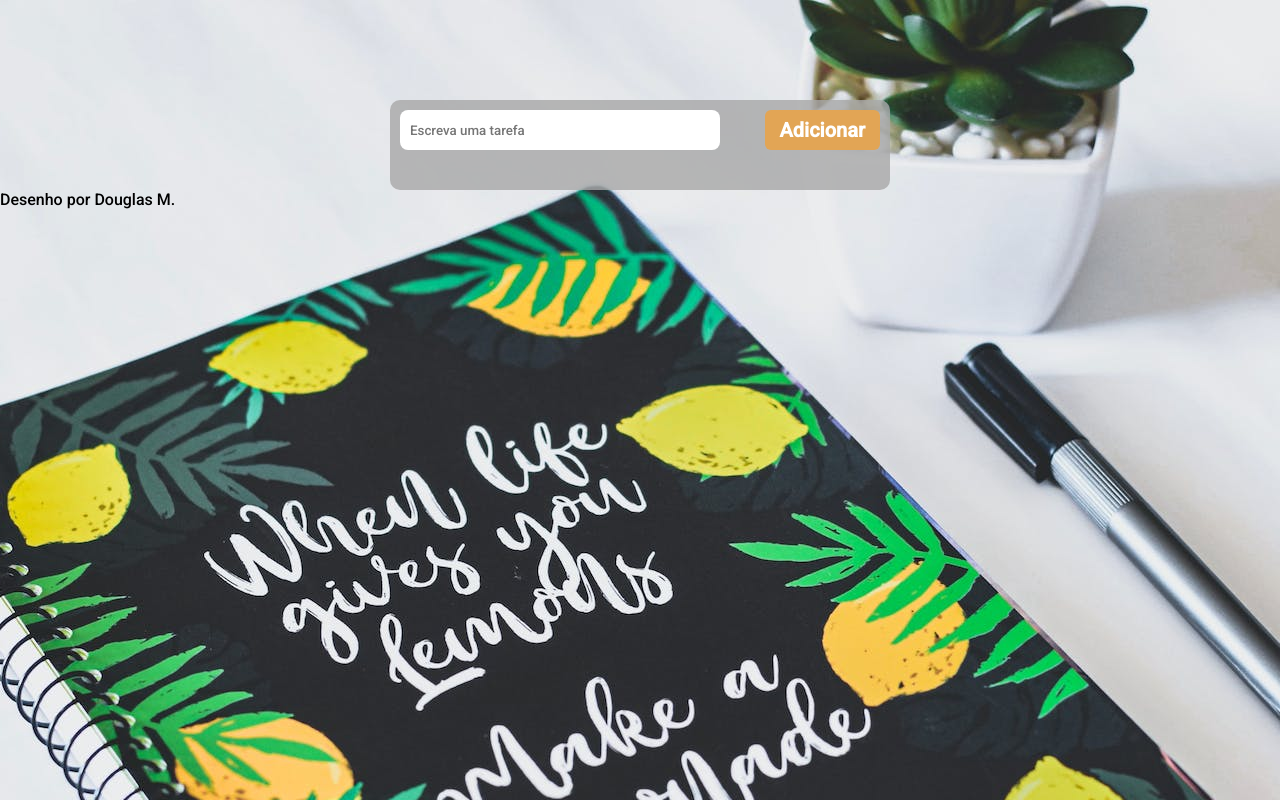
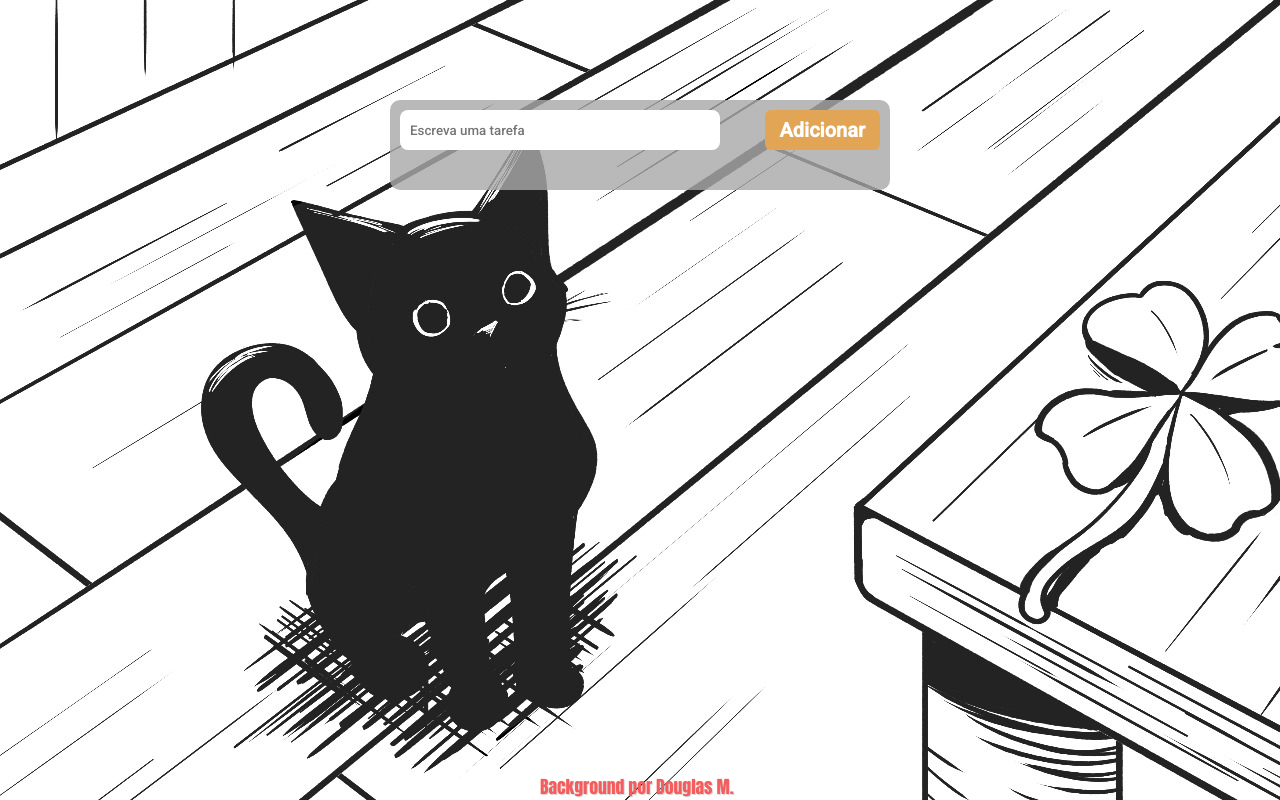
Before and after one commit to Junlys3/ToDoList, a plain HTML site: page index.html in a window 1280 px wide. Drawn offline with Linux system fonts and the light colour scheme.

Commit message:
Background change

```diff
--- a/index.html
+++ b/index.html
@@ -18,7 +18,7 @@
      <ul class="tasks-list">
      </ul>
     </div>
-    <footer><p>Desenho por Douglas M.</p></footer>
+    <footer><p class="footer">Background por Douglas M.</p></footer>
 </body>
 
 <script src="scripts.js">
--- a/style.css
+++ b/style.css
@@ -7,8 +7,10 @@
 }
 
 body{
-    background: url(imagens/background.jpg);
-    background-position: top center;
+    background: url(imagens/IMG-20231107-WA0079.jpg);
+
+
+
 }
 .container{
     background-color: rgba(169, 169, 169, 0.808);
@@ -77,4 +79,22 @@ img{
 
 footer{
 
+
+   width: 200px;
+   margin: auto;
+
+   position: absolute;
+   bottom: 0;
+   right: -50%;
+   left: -50%;
 }
+
+.footer{
+  color: rgb(245, 93, 93);
+   text-shadow: 1px 1px 1px rgba(0, 0, 0, 0.171);
+
+   font-size: 1.1em;
+   font-family: Impact, Haettenschweiler, 'Arial Narrow Bold', sans-serif;
+
+
+}
```
Also changed, not shown: imagens/IMG-20231107-WA0079.jpg (added).
